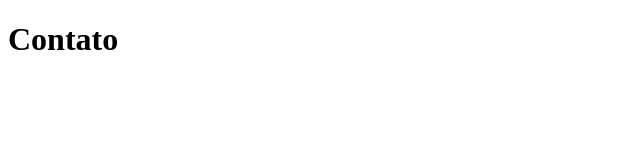
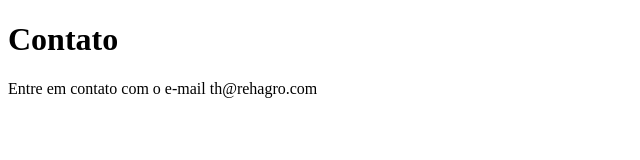
Before and after one commit to ThiagoLeal201/sistema-de-cadastro, a plain HTML site: page contato.html in a window 1280 px wide. Shown: the whole page, without its empty margins (0-640 px from the left). Drawn offline with Linux system fonts and the light colour scheme.

Commit message:
adicionando um e-mail de contato

```diff
--- a/contato.html
+++ b/contato.html
@@ -8,5 +8,6 @@
 </head>
 <body>
     <h1>Contato</h1>
+    <p>Entre em contato com o e-mail th@rehagro.com</p>
 </body>
 </html>
```
